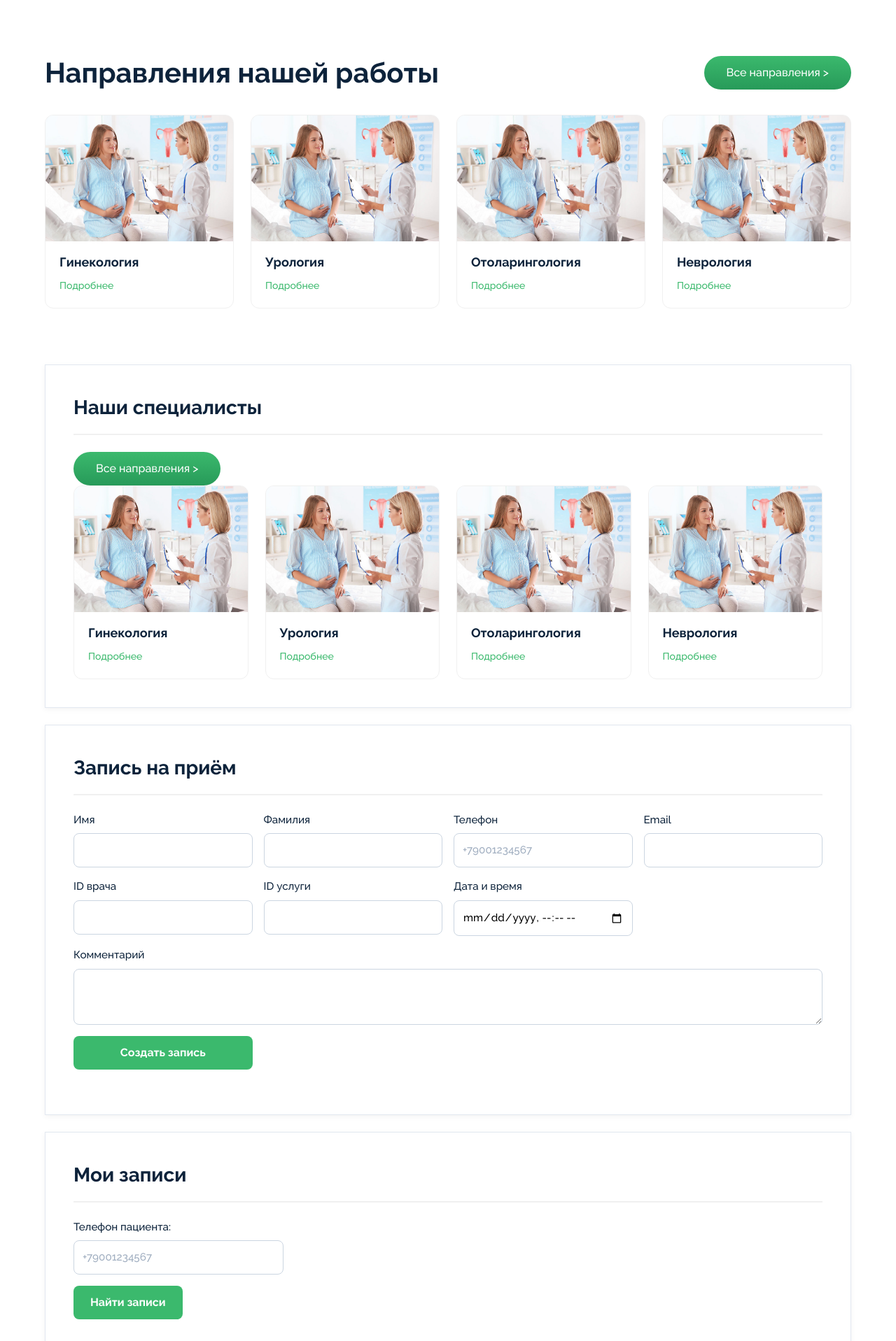
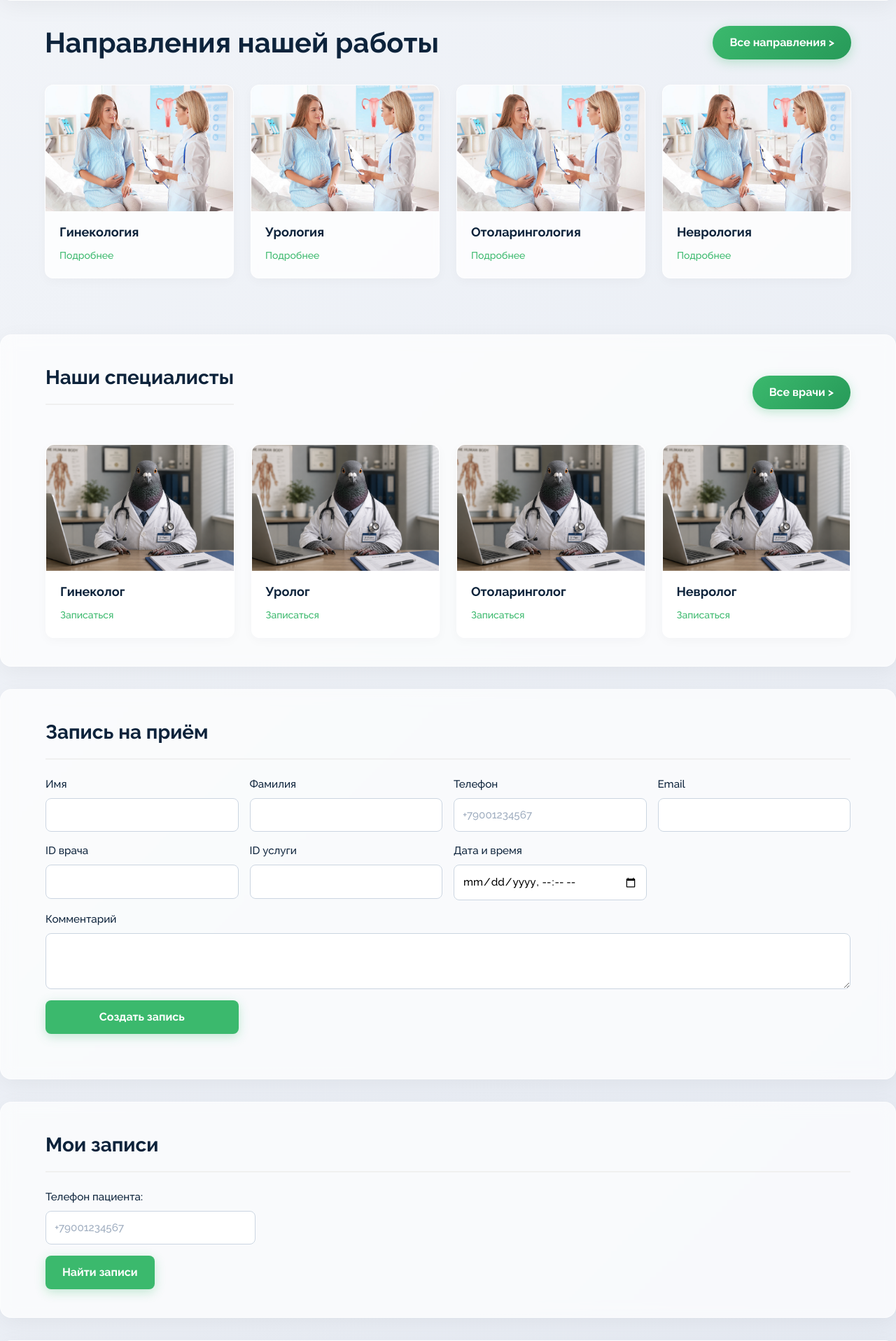
Before and after one commit to nm-backend/clinic, a Django app: page / in a window 1280 px wide. Shown: the part 1228-3145 px from the top of the page at 70% size. Run offline with Django 5.2, Linux system fonts and the light colour scheme; parts of the project's set-up code (start-up, migrations or seed data) failed here and were passed over.

Commit message:
короче много чего изменил и за раз запушил контейнер изменил

```diff
--- a/static/css/style.css
+++ b/static/css/style.css
@@ -80,7 +80,7 @@ textarea {
 header {
   background: var(--white);
   border-bottom: 1px solid var(--border-light);
-  position: sticky;
+  /* position: sticky; */
   top: 0;
   z-index: 100;
   box-shadow: 0 2px 8px rgba(0, 0, 0, 0.05);
@@ -897,3 +897,99 @@ footer {
     padding: 0 0.75rem;
   }
 }
+
+/* Additions for Premium Look */
+body {
+    background: linear-gradient(135deg, #f5f7fa 0%, #e4e9f2 100%);
+}
+
+.glass-panel {
+    background: rgba(255, 255, 255, 0.7);
+    backdrop-filter: blur(10px);
+    border: 1px solid rgba(255, 255, 255, 0.5);
+    border-radius: 16px;
+    box-shadow: 0 8px 32px rgba(0, 0, 0, 0.05);
+    margin-bottom: 2rem;
+    padding: 2.5rem;
+    transition: transform 0.3s ease, box-shadow 0.3s ease;
+}
+
+.glass-panel:hover {
+    transform: translateY(-2px);
+    box-shadow: 0 12px 40px rgba(0, 0, 0, 0.08);
+}
+
+.hero.glass-panel {
+    background: linear-gradient(135deg, rgba(59, 185, 109, 0.9) 0%, rgba(39, 154, 89, 0.9) 100%);
+    color: white;
+    border: none;
+}
+
+.hero_content h1 {
+    color: white;
+}
+
+.hero_content p {
+    color: rgba(255, 255, 255, 0.9);
+}
+
+.glass-card {
+    background: rgba(255, 255, 255, 0.8);
+    backdrop-filter: blur(5px);
+    border: 1px solid rgba(255, 255, 255, 0.6);
+    border-radius: 12px;
+    overflow: hidden;
+    transition: all 0.3s cubic-bezier(0.25, 0.8, 0.25, 1);
+    box-shadow: 0 4px 15px rgba(0,0,0,0.03);
+}
+
+.glass-card:hover {
+    transform: translateY(-5px);
+    box-shadow: 0 15px 30px rgba(0,0,0,0.08);
+}
+
+.modern-btn {
+    background: linear-gradient(135deg, #3bb96d 0%, #279a59 100%);
+    color: white;
+    border: none;
+    border-radius: 30px;
+    padding: 10px 24px;
+    font-weight: 600;
+    cursor: pointer;
+    transition: all 0.3s ease;
+    box-shadow: 0 4px 15px rgba(59, 185, 109, 0.3);
+}
+
+.modern-btn:hover {
+    transform: translateY(-2px) scale(1.02);
+    box-shadow: 0 8px 20px rgba(59, 185, 109, 0.4);
+}
+
+.hero_button.modern-btn {
+    background: white;
+    color: #279a59;
+}
+
+.rounded-image {
+    border-radius: 16px;
+    box-shadow: 0 8px 25px rgba(0,0,0,0.1);
+}
+
+input, select, textarea {
+    background: rgba(255, 255, 255, 0.9) !important;
+    border-radius: 8px !important;
+    border: 1px solid #cbd5e1 !important;
+    transition: all 0.3s ease !important;
+}
+
+input:focus, select:focus, textarea:focus {
+    box-shadow: 0 0 0 3px rgba(59, 185, 109, 0.2) !important;
+    border-color: #3bb96d !important;
+}
+
+
+/* Container overrides for flex sections */
+.hero { display: block; }
+.hero-container { display: flex; align-items: center; gap: 3rem; }
+.about { display: block; }
+.about-container { display: flex; align-items: center; gap: 3rem; }
--- a/templates/index.html
+++ b/templates/index.html
@@ -4,149 +4,195 @@
 {% block title %}Сеть клиник — главная{% endblock %}
 
 {% block content %}
-    <div class="container">
 <!-- Hero Section -->
-        <section class="hero">
+<section class="hero glass-panel">
+  <div class="container hero-container">
     <div class="hero_content">
       <h1>Lorem ipsum dolor sit amet, consectetur</h1>
-                <p>Lorem ipsum dolor sit amet, consectetur adipiscing elit. Viverra amet dolor sed mi tincidunt pharetra montes. Lorem ipsum dolor sit amet, consectetur adipiscing elit. Viverra amet dolor sed mi tincidunt pharetra montes.</p>
-                <button class="hero_button">Подробнее &gt;</button>
+      <p>
+        Lorem ipsum dolor sit amet, consectetur adipiscing elit. Viverra amet
+        dolor sed mi tincidunt pharetra montes. Lorem ipsum dolor sit amet,
+        consectetur adipiscing elit. Viverra amet dolor sed mi tincidunt
+        pharetra montes.
+      </p>
+      <button class="hero_button modern-btn">Подробнее &gt;</button>
     </div>
     <div class="hero_image">
-                <img src="{% static 'img/panel.svg' %}" alt="Консультация врача">
+      <img src="{% static 'img/panel.svg' %}" alt="Консультация врача" />
+    </div>
   </div>
 </section>
 
 <!-- About Section -->
-        <section class="about">
+<section class="about glass-panel">
+  <div class="container about-container">
     <div class="about-text">
       <h2>Немного о нас</h2>
-                <p>Lorem ipsum dolor sit amet, consectetur adipiscing elit. Ipsum diam pretium risus, ultrices felis a. Adipiscing maecenas mattis ullamcorper magnis eget varius. At lobortis tristique mattis orci aenean. Pretium, posuere tristique id potenti ac. Ac praesent arcu vitae arcu. Velit ut et, leo, augue bibendum euismod in. Turpis massa, commodo vestibulum bibendum amet orci velit, risus. Semper mauris curabitur auctor id amet mauris lacus. Ut quis nisi, ac consequat sed massa egestas. Sed adipiscing scelerisque enim, id amet eget. Ipsum dui a bibendum quisque in.<br><br>
-                Lorem ipsum dolor sit amet, consectetur adipiscing elit. Ipsum diam pretium risus, ultrices felis a. Adipiscing maecenas mattis ullamcorper magnis eget varius. At lobortis tristique mattis orci aenean. Pretium, posuere tristique id potenti ac.</p>
+      <p>
+        Lorem ipsum dolor sit amet, consectetur adipiscing elit. Ipsum diam
+        pretium risus, ultrices felis a. Adipiscing maecenas mattis ullamcorper
+        magnis eget varius. At lobortis tristique mattis orci aenean. Pretium,
+        posuere tristique id potenti ac. Ac praesent arcu vitae arcu. Velit ut
+        et, leo, augue bibendum euismod in. Turpis massa, commodo vestibulum
+        bibendum amet orci velit, risus. Semper mauris curabitur auctor id amet
+        mauris lacus. Ut quis nisi, ac consequat sed massa egestas. Sed
+        adipiscing scelerisque enim, id amet eget. Ipsum dui a bibendum quisque
+        in.<br /><br />
+        Lorem ipsum dolor sit amet, consectetur adipiscing elit. Ipsum diam
+        pretium risus, ultrices felis a. Adipiscing maecenas mattis ullamcorper
+        magnis eget varius. At lobortis tristique mattis orci aenean. Pretium,
+        posuere tristique id potenti ac.
+      </p>
     </div>
     <div class="about-image">
-                <img src="{% static 'img/74922074873a326445ab9fe1ef0143e0c900ff42.jpg' %}" alt="О нас">
+      <img
+        src="{% static 'img/74922074873a326445ab9fe1ef0143e0c900ff42.jpg' %}"
+        alt="О нас"
+        class="rounded-image"
+      />
+    </div>
   </div>
 </section>
 
 <!-- Services Section -->
 <section id="services" class="services">
+  <div class="container">
     <div class="services-header">
       <h2>Направления нашей работы</h2>
-                <button class="btn-all-services">Все направления &gt;</button>
+      <button class="btn-all-services modern-btn">Все направления &gt;</button>
     </div>
     <div class="services-grid">
-                <div class="service-card">
-                    <img src="{% static 'img/1c9410ce457535aeb2f35e575aeda1995d241f2b.png' %}" alt="Гинекология">
+      <div class="service-card glass-card">
+        <img
+          src="{% static 'img/1c9410ce457535aeb2f35e575aeda1995d241f2b.png' %}"
+          alt="Гинекология"
+        />
         <div class="service-card-body">
           <h3>Гинекология</h3>
           <a href="#" class="card-link">Подробнее</a>
         </div>
       </div>
-                <div class="service-card">
-                    <img src="{% static 'img/1c9410ce457535aeb2f35e575aeda1995d241f2b.png' %}" alt="Урология">
+      <div class="service-card glass-card">
+        <img
+          src="{% static 'img/1c9410ce457535aeb2f35e575aeda1995d241f2b.png' %}"
+          alt="Урология"
+        />
         <div class="service-card-body">
           <h3>Урология</h3>
           <a href="#" class="card-link">Подробнее</a>
         </div>
       </div>
-                <div class="service-card">
-                    <img src="{% static 'img/1c9410ce457535aeb2f35e575aeda1995d241f2b.png' %}" alt="Отоларингология">
+      <div class="service-card glass-card">
+        <img
+          src="{% static 'img/1c9410ce457535aeb2f35e575aeda1995d241f2b.png' %}"
+          alt="Отоларингология"
+        />
         <div class="service-card-body">
           <h3>Отоларингология</h3>
           <a href="#" class="card-link">Подробнее</a>
         </div>
       </div>
-                <div class="service-card">
-                    <img src="{% static 'img/1c9410ce457535aeb2f35e575aeda1995d241f2b.png' %}" alt="Неврология">
+      <div class="service-card glass-card">
+        <img
+          src="{% static 'img/1c9410ce457535aeb2f35e575aeda1995d241f2b.png' %}"
+          alt="Неврология"
+        />
         <div class="service-card-body">
           <h3>Неврология</h3>
           <a href="#" class="card-link">Подробнее</a>
         </div>
       </div>
     </div>
+  </div>
 </section>
 
-        <!-- Free Slots Panel -->
-        <section class="panel">
-            <div class="doctors-header">
+<!-- Free Slots Panel (Наши специалисты) -->
+<section class="panel glass-panel">
+  <div class="container">
+    <div class="doctors-header" style="display: flex; justify-content: space-between; align-items: center; margin-bottom: 2rem;">
       <h2>Наши специалисты</h2>
-                <button class="btn-all-services">Все направления &gt;</button>
+      <button class="btn-all-services modern-btn">Все врачи &gt;</button>
     </div>
     <div class="services-grid">
-                <div class="service-card">
-                    <img src="{% static 'img/1c9410ce457535aeb2f35e575aeda1995d241f2b.png' %}" alt="Гинекология">
+      <div class="service-card glass-card">
+        <img src="{% static 'img/service_card.png' %}" alt="Специалист" />
         <div class="service-card-body">
-                        <h3>Гинекология</h3>
-                        <a href="#" class="card-link">Подробнее</a>
+          <h3>Гинеколог</h3>
+          <a href="#" class="card-link">Записаться</a>
         </div>
       </div>
-                <div class="service-card">
-                    <img src="{% static 'img/1c9410ce457535aeb2f35e575aeda1995d241f2b.png' %}" alt="Урология">
+      <div class="service-card glass-card">
+        <img src="{% static 'img/service_card.png' %}" alt="Специалист" />
         <div class="service-card-body">
-                        <h3>Урология</h3>
-                        <a href="#" class="card-link">Подробнее</a>
+          <h3>Уролог</h3>
+          <a href="#" class="card-link">Записаться</a>
         </div>
       </div>
-                <div class="service-card">
-                    <img src="{% static 'img/1c9410ce457535aeb2f35e575aeda1995d241f2b.png' %}" alt="Отоларингология">
+      <div class="service-card glass-card">
+        <img src="{% static 'img/service_card.png' %}" alt="Специалист" />
         <div class="service-card-body">
-                        <h3>Отоларингология</h3>
-                        <a href="#" class="card-link">Подробнее</a>
+          <h3>Отоларинголог</h3>
+          <a href="#" class="card-link">Записаться</a>
         </div>
       </div>
-                <div class="service-card">
-                    <img src="{% static 'img/1c9410ce457535aeb2f35e575aeda1995d241f2b.png' %}" alt="Неврология">
+      <div class="service-card glass-card">
+        <img src="{% static 'img/service_card.png' %}" alt="Специалист" />
         <div class="service-card-body">
-                        <h3>Неврология</h3>
-                        <a href="#" class="card-link">Подробнее</a>
+          <h3>Невролог</h3>
+          <a href="#" class="card-link">Записаться</a>
+        </div>
       </div>
     </div>
   </div>
 </section>
 
 <!-- Appointment Panel -->
-        <section class="panel">
+<section class="panel glass-panel">
+  <div class="container">
     <h2>Запись на приём</h2>
     <form action="/api/v1/appointments/" method="POST" class="form-grid">
-                <label>Имя <input type="text" name="patient_first_name" required></label>
-                <label>Фамилия <input type="text" name="patient_last_name" required></label>
-                <label>Телефон <input type="tel" name="patient_phone" required placeholder="+79001234567"></label>
-                <label>Email <input type="email" name="patient_email"></label>
-                <label>ID врача <input type="number" name="doctor_id" required min="1"></label>
-                <label>ID услуги <input type="number" name="service_id" required min="1"></label>
-                <label>Дата и время <input type="datetime-local" name="scheduled_at" required></label>
+      <label>Имя <input type="text" name="patient_first_name" required /></label>
+      <label>Фамилия <input type="text" name="patient_last_name" required /></label>
+      <label>Телефон <input type="tel" name="patient_phone" required placeholder="+79001234567" /></label>
+      <label>Email <input type="email" name="patient_email" /></label>
+      <label>ID врача <input type="number" name="doctor_id" required min="1" /></label>
+      <label>ID услуги <input type="number" name="service_id" required min="1" /></label>
+      <label>Дата и время <input type="datetime-local" name="scheduled_at" required /></label>
       <label class="full-width">Комментарий <textarea name="notes" rows="2"></textarea></label>
-                <button type="submit">Создать запись</button>
+      <button type="submit" class="modern-btn">Создать запись</button>
     </form>
+  </div>
 </section>
 
 <!-- My Appointments Panel -->
-        <section class="panel">
+<section class="panel glass-panel">
+  <div class="container">
     <h2>Мои записи</h2>
     <form action="/api/v1/appointments/" method="GET">
-                <label style="margin-bottom: 1rem;">
+      <label style="margin-bottom: 1rem">
         Телефон пациента:
-                    <input type="tel" name="patient_phone" placeholder="+79001234567" style="max-width: 300px;">
+        <input type="tel" name="patient_phone" placeholder="+79001234567" style="max-width: 300px" />
       </label>
-                <button type="submit">Найти записи</button>
+      <button type="submit" class="modern-btn">Найти записи</button>
     </form>
+  </div>
 </section>
 
 <!-- Manage Appointment Panel -->
-        <section class="panel">
+<section class="panel glass-panel">
+  <div class="container">
     <h2>Управление записью</h2>
     <form action="#" method="POST">
       <div class="filters">
         <label>
           ID записи:
-                        <input type="number" name="appointment_id" min="1">
+          <input type="number" name="appointment_id" min="1" />
         </label>
       </div>
       <div class="form-grid">
-                    <label>Новый ID врача <input type="number" name="doctor_id" min="1"></label>
-                    <label>Новый ID услуги <input type="number" name="service_id" min="1"></label>
-                    <label>Новая дата <input type="datetime-local" name="scheduled_at"></label>
+        <label>Новый ID врача <input type="number" name="doctor_id" min="1" /></label>
+        <label>Новый ID услуги <input type="number" name="service_id" min="1" /></label>
+        <label>Новая дата <input type="datetime-local" name="scheduled_at" /></label>
         <label>
           Статус
           <select name="status">
@@ -156,11 +202,11 @@
           </select>
         </label>
         <div class="btn-row full-width">
-                        <button type="submit">Обновить запись</button>
-                        <button type="button" class="btn-danger">Отменить запись</button>
+          <button type="submit" class="modern-btn">Обновить запись</button>
+          <button type="button" class="btn-danger modern-btn">Отменить запись</button>
         </div>
       </div>
     </form>
+  </div>
 </section>
-    </div>
 {% endblock %}
```
Also changed, not shown: static/img/service_card.png (added). Lines whose indentation alone changed are shown as unchanged.
